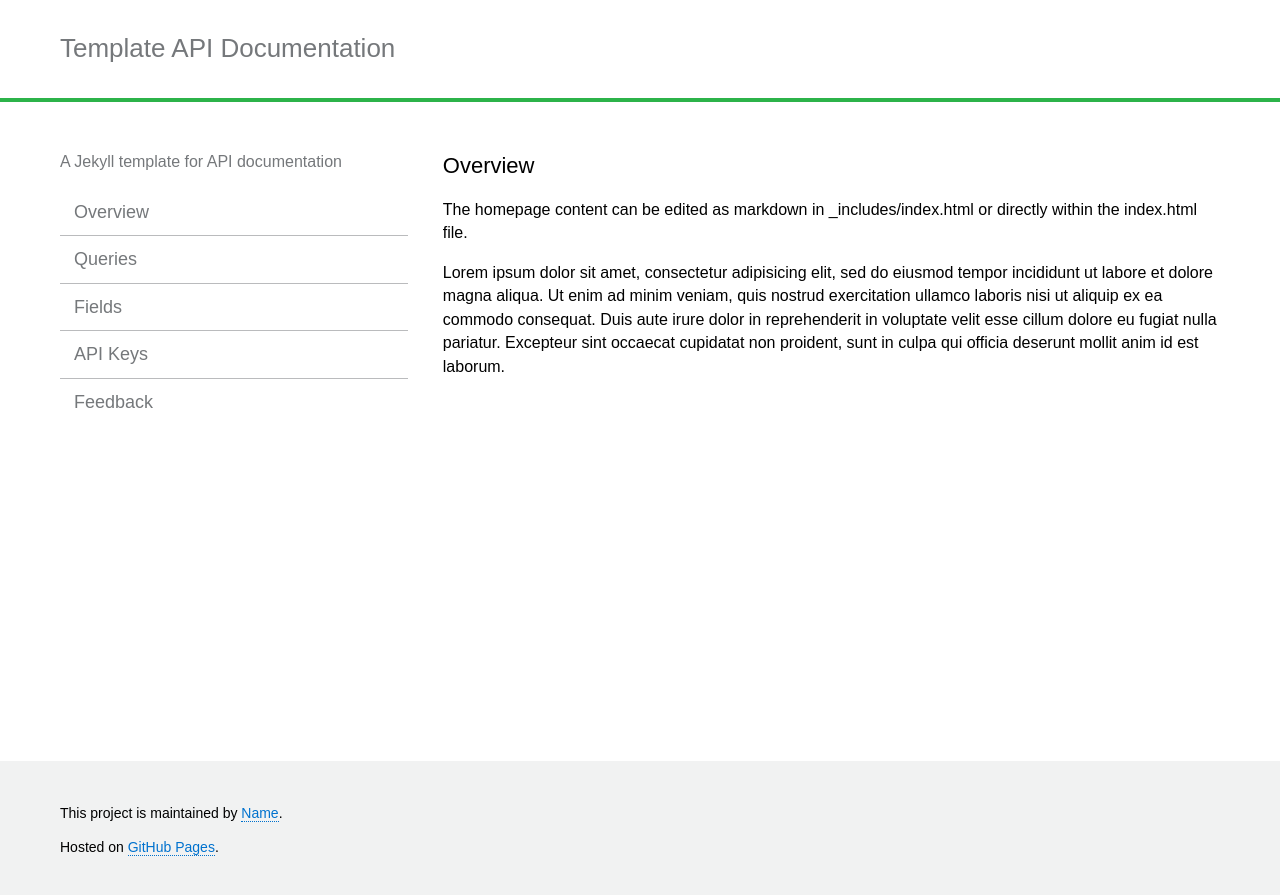
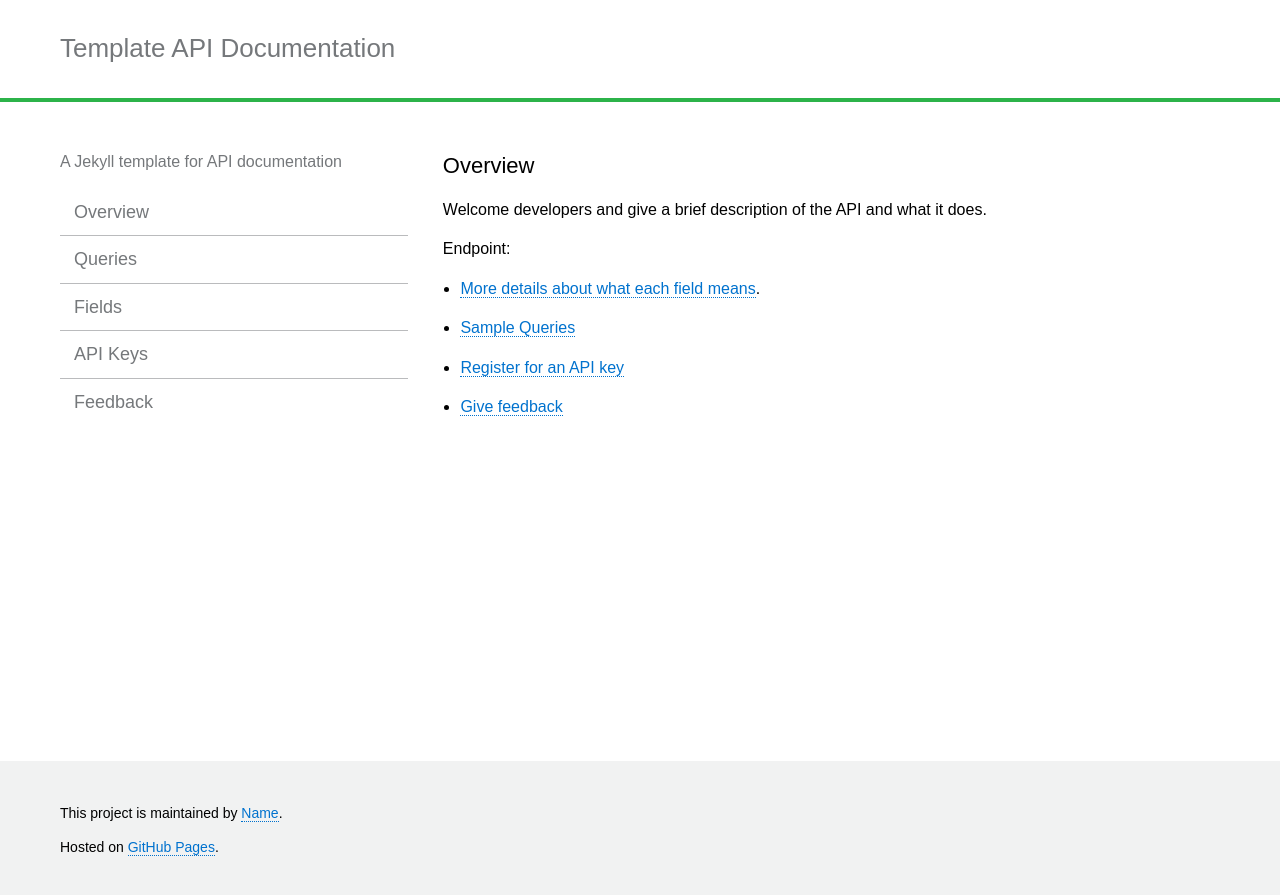
Before and after one commit to chaddorsey/DOCter, a Jekyll site: the page built from index.md, in a window 1280 px wide. Shown: the top 895 px of the page. Built offline with Jekyll 4.4.1, drawn with Linux system fonts in a browser that asks for light colours.

Commit message:
adding sample body

```diff
--- a/index.md
+++ b/index.md
@@ -5,7 +5,12 @@ permalink: /
 ---
 
 
+Welcome developers and give a brief description of the API and what it does.
 
-The homepage content can be edited as markdown in _includes/index.html or directly within the index.html file.
+Endpoint:
 
-Lorem ipsum dolor sit amet, consectetur adipisicing elit, sed do eiusmod tempor incididunt ut labore et dolore magna aliqua. Ut enim ad minim veniam, quis nostrud exercitation ullamco laboris nisi ut aliquip ex ea commodo consequat. Duis aute irure dolor in reprehenderit in voluptate velit esse cillum dolore eu fugiat nulla pariatur. Excepteur sint occaecat cupidatat non proident, sunt in culpa qui officia deserunt mollit anim id est laborum.
+
+* [More details about what each field means]().
+* [Sample Queries]()
+* [Register for an API key]()
+* [Give feedback]()
```
